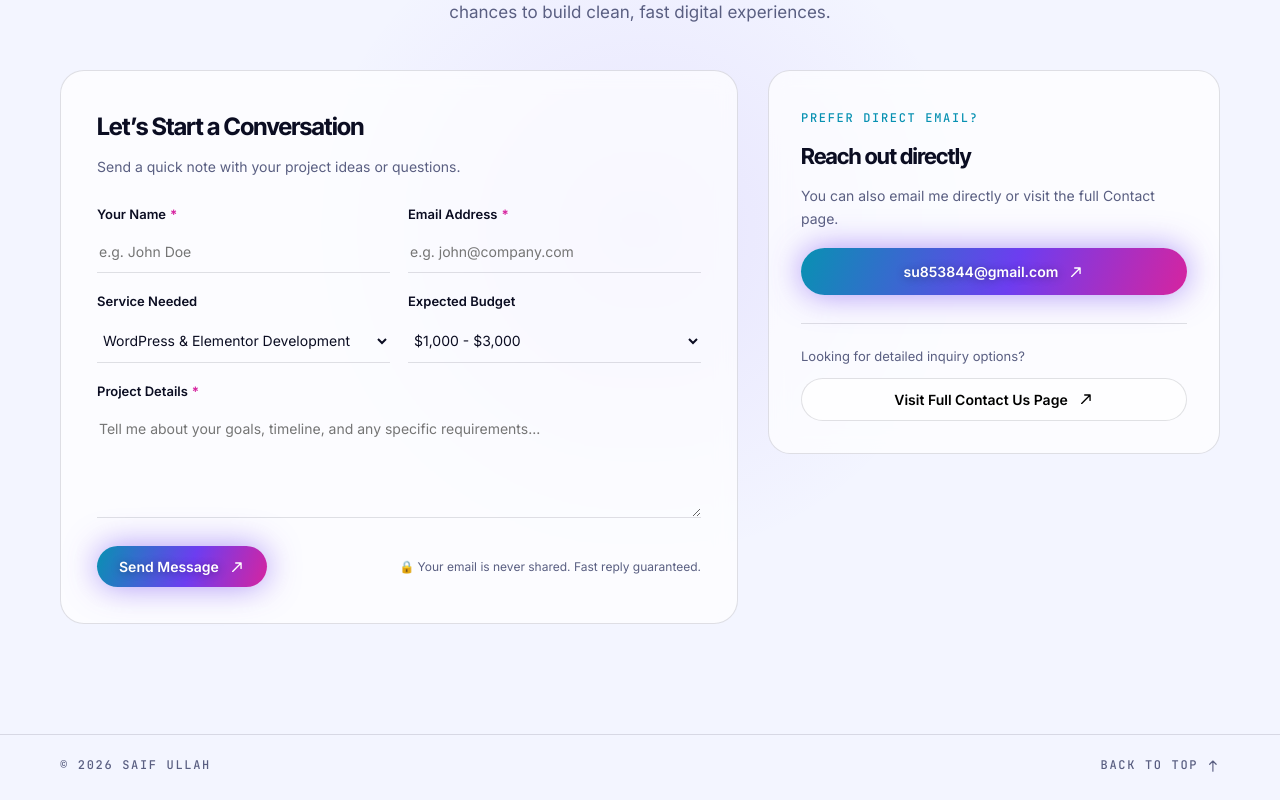
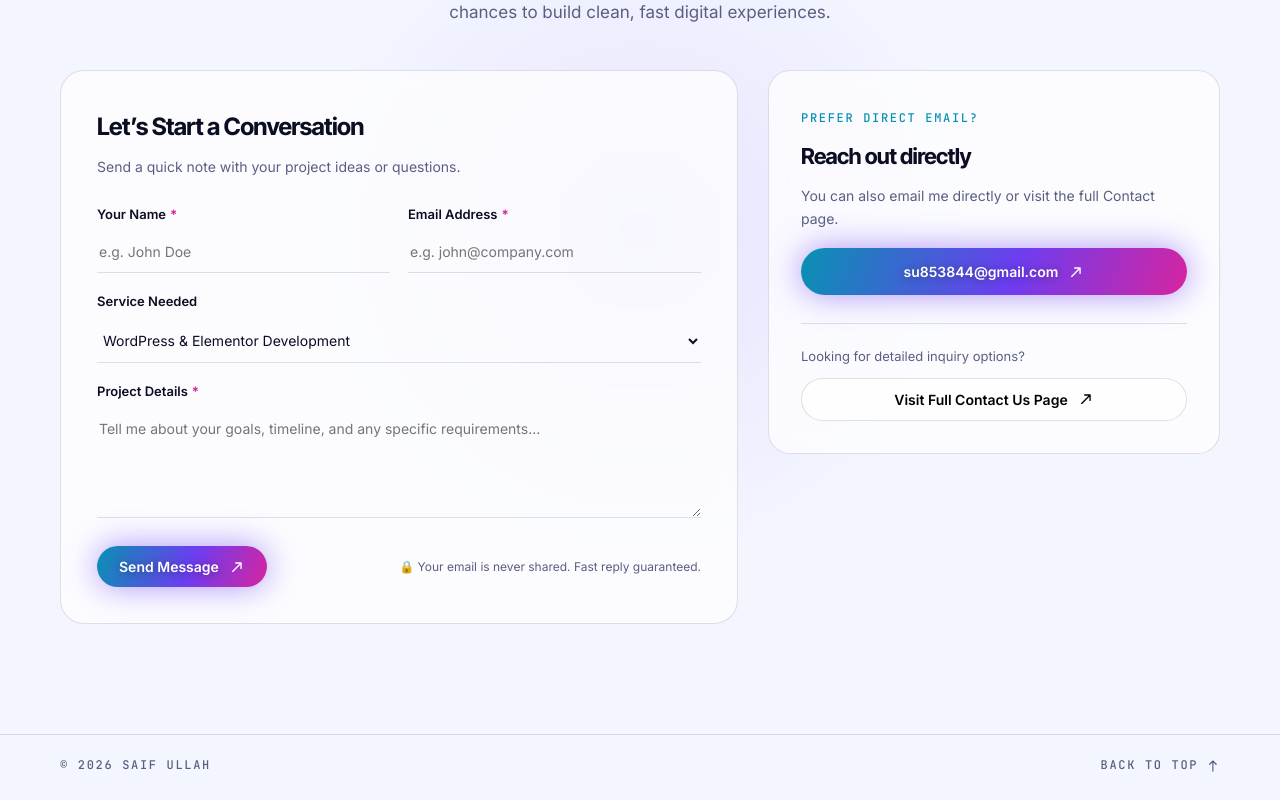
Before and after one commit to saifzapta1234/saif-all-projects, a React (Vite) app in the folder saif-portfolio-react/: page / in a window 1280 px wide. Shown: the part 5872-6672 px from the top of the page. Built offline with nearby package versions, Linux system fonts and the light colour scheme.

Commit message:
Remove expected budget field from contact form

```diff
--- a/saif-portfolio-react/src/components/ContactForm.jsx
+++ b/saif-portfolio-react/src/components/ContactForm.jsx
@@ -10,7 +10,6 @@ export default function ContactForm({
     name: '',
     email: '',
     service: 'WordPress & Elementor Development',
-    budget: '$1,000 - $3,000',
     message: ''
   });
 
@@ -69,7 +68,6 @@ export default function ContactForm({
       name: true,
       email: true,
       service: true,
-      budget: true,
       message: true
     });
 
@@ -93,7 +91,6 @@ export default function ContactForm({
         name: '',
         email: '',
         service: 'WordPress & Elementor Development',
-        budget: '$1,000 - $3,000',
         message: ''
       });
       setTouched({});
@@ -130,7 +127,7 @@ export default function ContactForm({
               href={`mailto:su853844@gmail.com?subject=${encodeURIComponent(
                 `Project Inquiry: ${lastSubmitted?.service}`
               )}&body=${encodeURIComponent(
-                `Hi Saif,\n\nName: ${lastSubmitted?.name}\nEmail: ${lastSubmitted?.email}\nService: ${lastSubmitted?.service}\nBudget: ${lastSubmitted?.budget}\n\nMessage:\n${lastSubmitted?.message}`
+                `Hi Saif,\n\nName: ${lastSubmitted?.name}\nEmail: ${lastSubmitted?.email}\nService: ${lastSubmitted?.service}\n\nMessage:\n${lastSubmitted?.message}`
               )}`}
               className="btn p"
             >
@@ -184,7 +181,7 @@ export default function ContactForm({
             </div>
 
             {/* Service */}
-            <div className="form-group">
+            <div className="form-group full-width">
               <label htmlFor={`service-${compact ? 'c' : 'f'}`}>Service Needed</label>
               <select
                 id={`service-${compact ? 'c' : 'f'}`}
@@ -211,23 +208,6 @@ export default function ContactForm({
                   Website Migration &amp; Maintenance
                 </option>
                 <option value="Other Consulting">Other Consulting</option>
-              </select>
-            </div>
-
-            {/* Budget */}
-            <div className="form-group">
-              <label htmlFor={`budget-${compact ? 'c' : 'f'}`}>Expected Budget</label>
-              <select
-                id={`budget-${compact ? 'c' : 'f'}`}
-                name="budget"
-                value={formData.budget}
-                onChange={handleChange}
-              >
-                <option value="< $1,000">&lt; $1,000</option>
-                <option value="$1,000 - $3,000">$1,000 - $3,000</option>
-                <option value="$3,000 - $5,000">$3,000 - $5,000</option>
-                <option value="$5,000+">$5,000+</option>
-                <option value="To be discussed">To be discussed</option>
               </select>
             </div>
 
```
Also changed, not shown: 3 other files (tests, documents, lock files or other folders).
